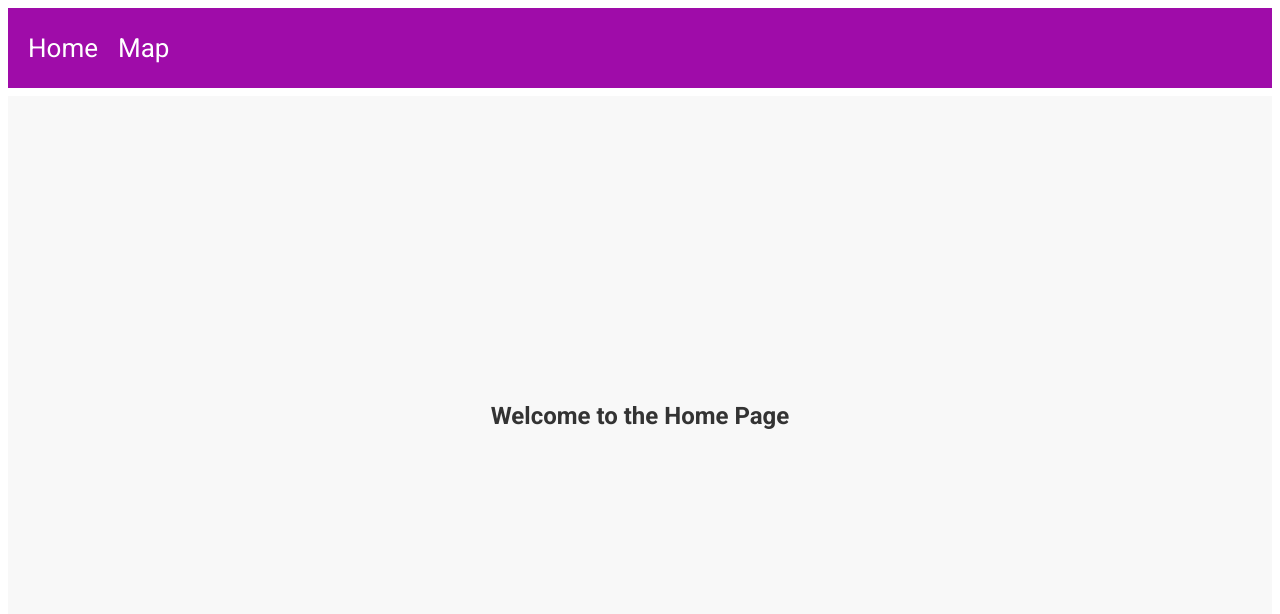
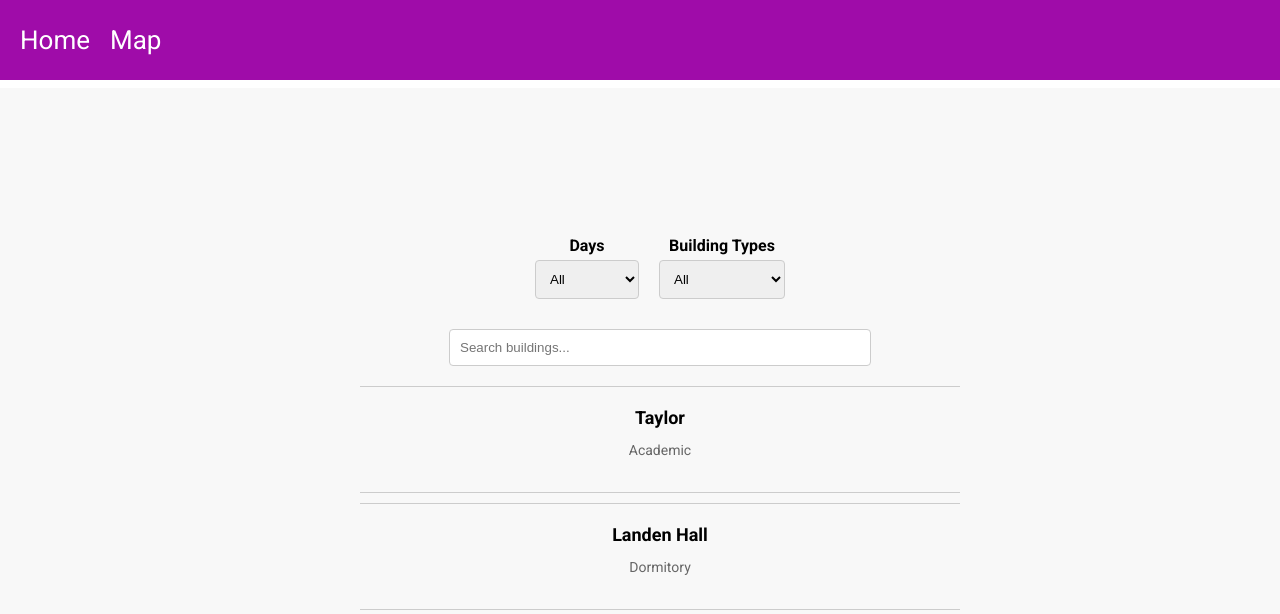
Before and after one commit to JacobMinder/CCSCHackathon2025, a React (Create React App) app in the folder sbumap/: page / in a window 1280 px wide. Shown: the top 614 px of the page. Built offline with nearby package versions, Linux system fonts and the light colour scheme.

Commit message:
search on home

```diff
--- a/sbumap/src/App.css
+++ b/sbumap/src/App.css
@@ -4,11 +4,14 @@
 /* Apply the font globally */
 body {
   font-family: 'Roboto', sans-serif;
+  margin: 0; /* Ensure there is no default margin */
+  padding: 0; /* Ensure there is no default padding */
+  overflow-x: hidden; /* Prevent horizontal scrolling */
 }
 
-/* Additional global styles can go here */
 .App {
   text-align: center;
+  overflow-x: hidden; /* Prevent horizontal scrolling */
 }
 
 .App-header {
--- a/sbumap/src/screens/Home.css
+++ b/sbumap/src/screens/Home.css
@@ -1,13 +1,153 @@
 .container {
+  display: flex;
+  flex-direction: column;
+  align-items: flex-start; /* Align items at the start */
+  padding: 20px;
+  width: 100%;
+}
+
+.filter-container {
+  display: flex;
+  justify-content: center; /* Center the filters horizontally */
+  align-items: center;
+  width: 100%;
+  max-width: 600px;
+  margin-bottom: 20px;
+}
+
+.filter-group {
+  display: flex;
+  flex-direction: column;
+  margin-right: 20px; /* Add space between the filters */
+}
+
+.filter-group:last-child {
+  margin-right: 0; /* Remove margin from the last filter group */
+}
+
+.filter-group label {
+  margin-bottom: 5px;
+  font-weight: bold;
+}
+
+.day-group-select,
+.building-type-select {
+  padding: 10px;
+  border: 1px solid #ccc;
+  border-radius: 4px;
+}
+
+.search-input {
+  width: 100%;
+  max-width: 400px;
+  padding: 10px;
+  border: 1px solid #ccc;
+  border-radius: 4px;
+  margin-bottom: 20px;
+}
+
+.building-list {
+  display: flex;
+  flex-direction: column;
+  align-items: center;
+  width: 100%;
+  max-width: 600px;
+  overflow-y: auto;
+  max-height: 70vh; /* Adjust the height as needed */
+}
+
+.building-card {
+  display: flex;
+  flex-direction: column;
+  align-items: center;
+  width: 100%;
+  padding: 20px;
+  margin-bottom: 10px;
+  border: 1px solid #ccc;
+  border-radius: 8px;
+  background-color: #f8f8f8;
+  cursor: pointer; /* Add cursor pointer to indicate clickability */
+}
+
+.building-card:hover {
+  background-color: #e0e0e0; /* Add hover effect */
+}
+
+.building-image {
+  width: 100%;
+  max-width: 200px;
+  height: auto;
+  border-radius: 4px;
+  margin-bottom: 10px;
+}
+
+.building-name {
+  font-size: 18px;
+  margin: 0;
+}
+
+.building-type {
+  font-size: 14px;
+  color: #666;
+}
+
+.modal {
+  position: fixed;
+  top: 0;
+  left: 0;
+  width: 100%;
+  height: 100%;
+  background-color: rgba(0, 0, 0, 0.5);
   display: flex;
   justify-content: center;
   align-items: center;
-  height: 100vh;
-  background-color: #f8f8f8;
 }
 
-.title {
+.modal-content {
+  background-color: white;
+  padding: 20px;
+  border-radius: 8px;
+  width: 80%;
+  max-width: 600px;
+  max-height: 80%;
+  overflow-y: auto;
+  position: relative;
+}
+
+.close-button {
+  position: absolute;
+  top: 10px;
+  right: 10px;
   font-size: 24px;
-  font-weight: bold;
-  color: #333;
+  cursor: pointer;
 }
+
+.table-container {
+  width: 100%;
+  overflow-x: auto;
+}
+
+table {
+  width: 100%;
+  border-collapse: collapse;
+}
+
+th, td {
+  border: 1px solid #ccc;
+  padding: 10px;
+  text-align: left;
+}
+
+th {
+  background-color: #f0f0f0;
+}
+
+td h4 {
+  margin: 0;
+  font-size: 16px;
+}
+
+td p {
+  margin: 5px 0;
+  font-size: 14px;
+}
--- a/sbumap/src/screens/Home.js
+++ b/sbumap/src/screens/Home.js
@@ -1,10 +1,121 @@
-import React from 'react';
+import React, { useState } from 'react';
 import './Home.css';
+import buildingData from '../data.json'; // Import the JSON data
+
+const dayGroups = ['All', 'Weekdays', 'Weekend'];
+const buildingTypes = ['All', 'Academic', 'Dormitory', 'Administrative', 'Recreational', 'Other'];
 
 const Home = () => {
+  const [searchTerm, setSearchTerm] = useState('');
+  const [selectedBuilding, setSelectedBuilding] = useState(null);
+  const [selectedDayGroup, setSelectedDayGroup] = useState('All');
+  const [selectedBuildingType, setSelectedBuildingType] = useState('All');
+
+  const handleSearchChange = (event) => {
+    setSearchTerm(event.target.value);
+  };
+
+  const handleDayGroupChange = (event) => {
+    setSelectedDayGroup(event.target.value);
+  };
+
+  const handleBuildingTypeChange = (event) => {
+    setSelectedBuildingType(event.target.value);
+  };
+
+  const handleBuildingClick = (building) => {
+    setSelectedBuilding(building);
+  };
+
+  const handleCloseModal = () => {
+    setSelectedBuilding(null);
+  };
+
+  const filteredBuildings = buildingData.filter((building) =>
+    building.buildingName.toLowerCase().includes(searchTerm.toLowerCase()) &&
+    (selectedBuildingType === 'All' || building.buildingType === selectedBuildingType)
+  );
+
   return (
     <div className="container">
-      <h1 className="title">Welcome to the Home Page</h1>
+      <div className="filter-container">
+        <div className="filter-group">
+          <label htmlFor="day-group-select">Days</label>
+          <select id="day-group-select" value={selectedDayGroup} onChange={handleDayGroupChange} className="day-group-select">
+            {dayGroups.map((group, index) => (
+              <option key={index} value={group}>
+                {group}
+              </option>
+            ))}
+          </select>
+        </div>
+        <div className="filter-group">
+          <label htmlFor="building-type-select">Building Types</label>
+          <select id="building-type-select" value={selectedBuildingType} onChange={handleBuildingTypeChange} className="building-type-select">
+            {buildingTypes.map((type, index) => (
+              <option key={index} value={type}>
+                {type}
+              </option>
+            ))}
+          </select>
+        </div>
+      </div>
+      <input
+        type="text"
+        placeholder="Search buildings..."
+        value={searchTerm}
+        onChange={handleSearchChange}
+        className="search-input"
+      />
+      <div className="building-list">
+        {filteredBuildings.map((building, index) => (
+          <div key={index} className="building-card" onClick={() => handleBuildingClick(building)}>
+            <h2 className="building-name">{building.buildingName}</h2>
+            <p className="building-type">{building.buildingType}</p>
+          </div>
+        ))}
+      </div>
+
+      {selectedBuilding && (
+        <div className="modal">
+          <div className="modal-content">
+            <span className="close-button" onClick={handleCloseModal}>&times;</span>
+            <h2>{selectedBuilding.buildingName}</h2>
+            <p>Type: {selectedBuilding.buildingType}</p>
+            <img src={selectedBuilding.image} alt={selectedBuilding.buildingName} className="building-image" />
+            <div className="table-container">
+              <table>
+                <thead>
+                  <tr>
+                    {selectedBuilding.groupDays
+                      .filter((group) => selectedDayGroup === 'All' || group.days === selectedDayGroup)
+                      .map((group, index) => (
+                        <th key={index}>{group.days}</th>
+                      ))}
+                  </tr>
+                </thead>
+                <tbody>
+                  {selectedBuilding.groupDays[0].doors.map((_, doorIndex) => (
+                    <tr key={doorIndex}>
+                      {selectedBuilding.groupDays
+                        .filter((group) => selectedDayGroup === 'All' || group.days === selectedDayGroup)
+                        .map((group, groupIndex) => (
+                          <td key={groupIndex}>
+                            <h4>{group.doors[doorIndex].doorName}</h4>
+                            <p>General Open Time: {group.doors[doorIndex].openGeneralTime}</p>
+                            <p>General Close Time: {group.doors[doorIndex].closedGeneralTime}</p>
+                            <p>Student Open Time: {group.doors[doorIndex].openStudentTime}</p>
+                            <p>Student Close Time: {group.doors[doorIndex].closedStudentTime}</p>
+                          </td>
+                        ))}
+                    </tr>
+                  ))}
+                </tbody>
+              </table>
+            </div>
+          </div>
+        </div>
+      )}
     </div>
   );
 };
```
